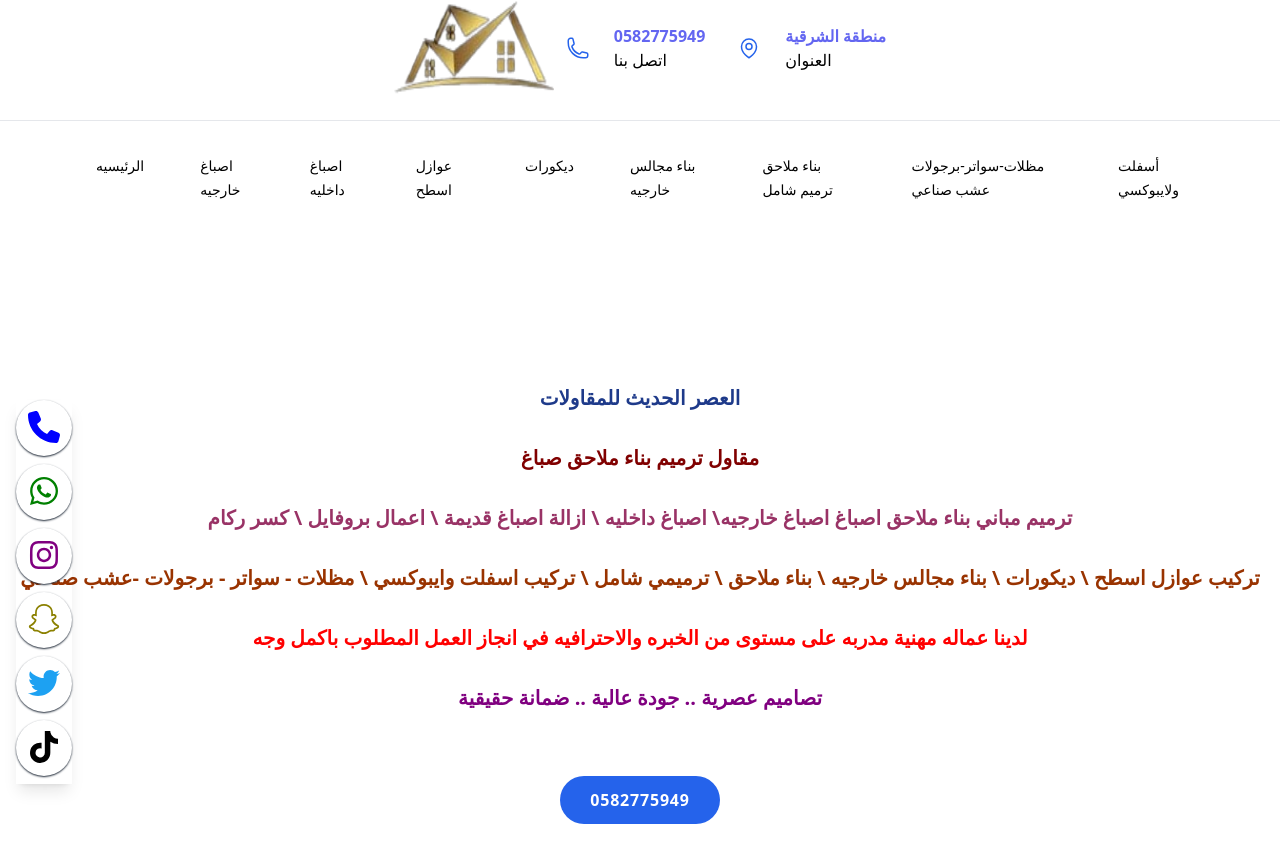
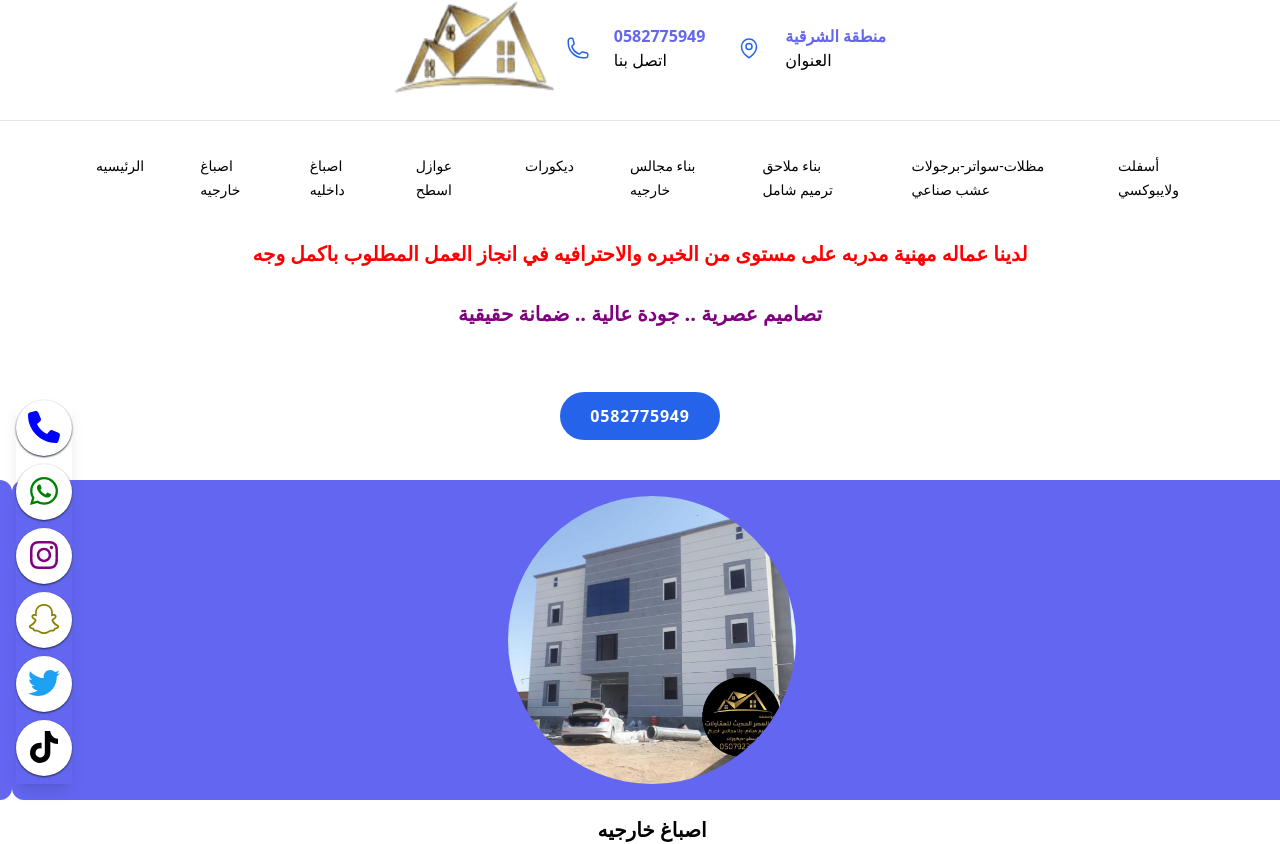
Before and after one commit to ashrafsayed2018/elasr-alhadeeth, a Next.js app: page /home in a window 1280 px wide. Shown: the top 844 px of the page. Built offline with nearby package versions, Linux system fonts and the light colour scheme.

Commit message:
remove the time icons and modify the category image height in small and large screens

```diff
--- a/src/app/components/Hero.tsx
+++ b/src/app/components/Hero.tsx
@@ -3,7 +3,7 @@
 
 function Hero() {
   return (
-    <div className="mt-96 text-center flex flex-col gap-8 h-auto">
+    <div className="text-center flex flex-col gap-8 h-auto">
         <h1 className="text-blue-900 font-bold text-xl">العصر الحديث للمقاولات</h1>
         <p className="text-[#800000] font-bold text-xl">مقاول ترميم بناء ملاحق صباغ </p>
         <p className="text-[#993366] font-bold text-xl">ترميم مباني بناء ملاحق اصباغ اصباغ خارجيه\ اصباغ داخليه \ ازالة اصباغ قديمة \ اعمال بروفايل \ كسر ركام</p>
```
